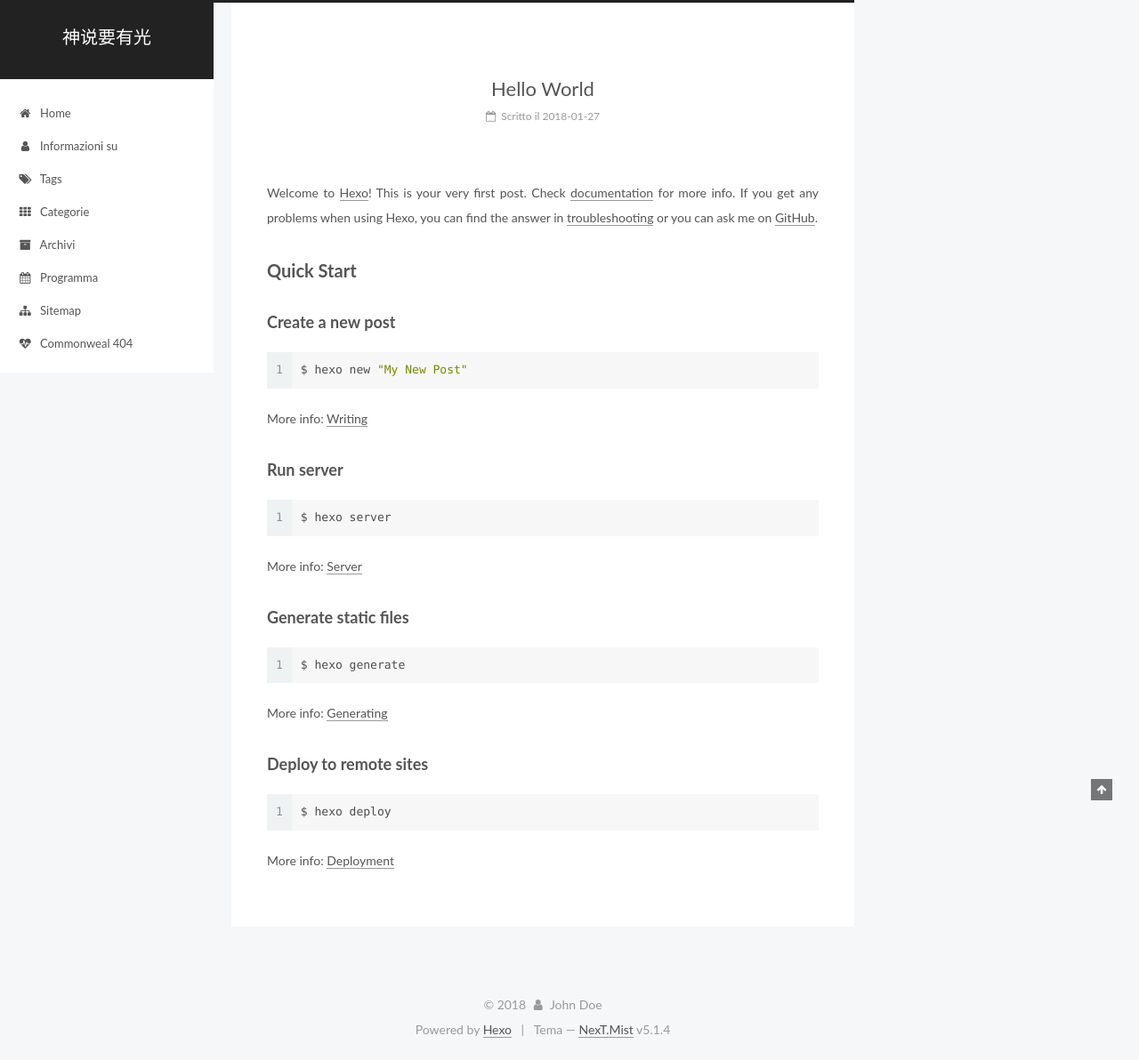
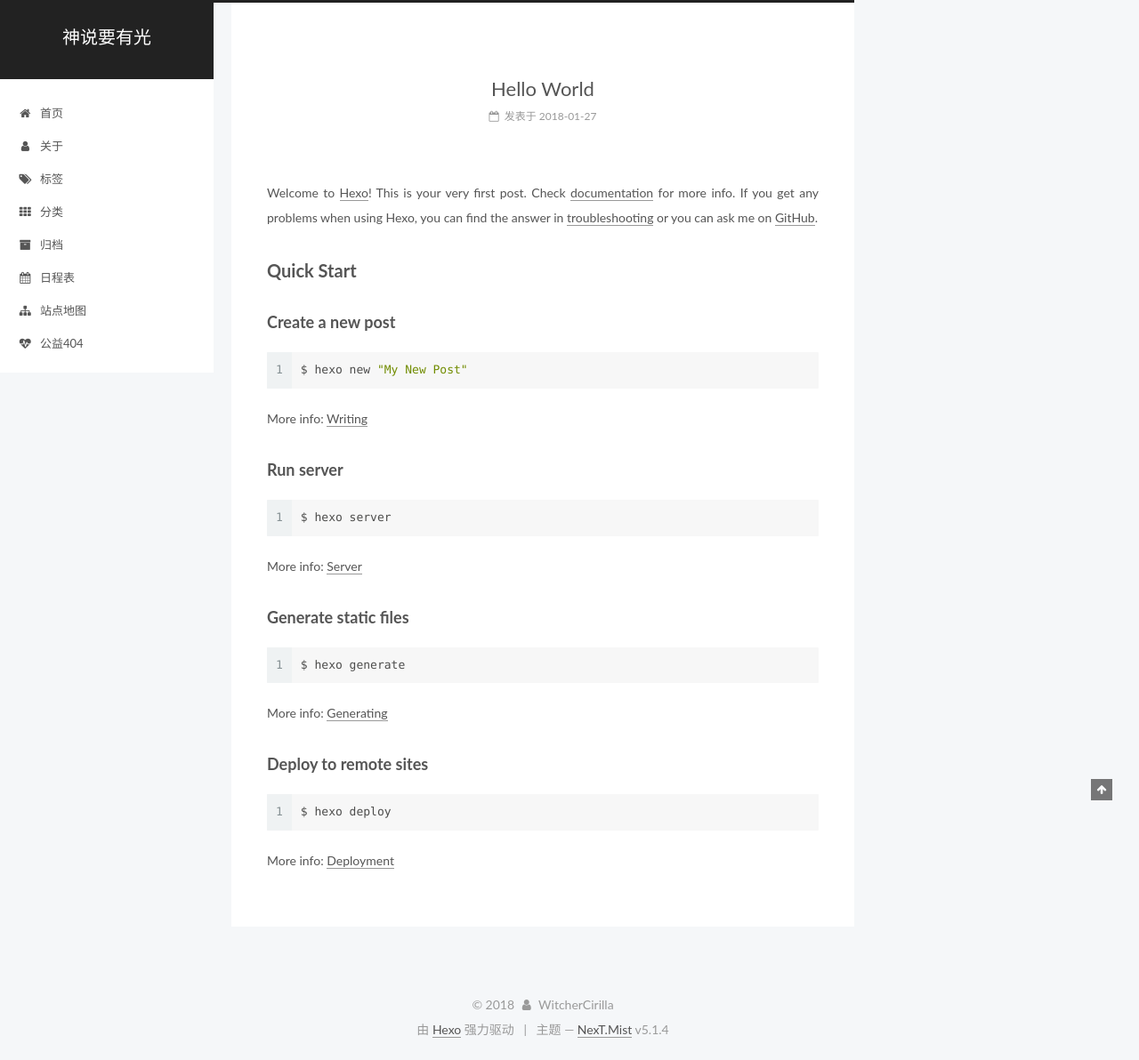
Before and after one commit to WitcherCirilla/witchercirilla.github.io, a plain HTML site: page 2018/01/27/hello-world/index.html in a window 1280 px wide. Shown: the whole page at 89% size. Drawn offline with Linux system fonts and the light colour scheme.

Commit message:
Site updated: 2018-02-01 19:21:11

```diff
--- a/2018/01/27/hello-world/index.html
+++ b/2018/01/27/hello-world/index.html
@@ -5,7 +5,7 @@
 
 
 
-<html class="theme-next mist use-motion" lang="">
+<html class="theme-next mist use-motion" lang="zh-Hans">
 <head>
   <meta charset="UTF-8"/>
 <meta http-equiv="X-UA-Compatible" content="IE=edge" />
@@ -85,6 +85,7 @@
 <meta property="og:url" content="http://yoursite.com/2018/01/27/hello-world/index.html">
 <meta property="og:site_name" content="神说要有光">
 <meta property="og:description" content="Welcome to Hexo! This is your very first post. Check documentation for more info. If you get any problems when using Hexo, you can find the answer in troubleshooting or you can ask me on GitHub. Quick">
+<meta property="og:locale" content="zh-Hans">
 <meta property="og:updated_time" content="2018-01-27T06:28:53.047Z">
 <meta name="twitter:card" content="summary">
 <meta name="twitter:title" content="Hello World">
@@ -104,7 +105,7 @@
     motion: {"enable":true,"async":false,"transition":{"post_block":"fadeIn","post_header":"slideDownIn","post_body":"slideDownIn","coll_header":"slideLeftIn","sidebar":"slideUpIn"}},
     duoshuo: {
       userId: '0',
-      author: 'Autore'
+      author: '博主'
     },
     algolia: {
       applicationID: '',
@@ -136,7 +137,7 @@
 
 </head>
 
-<body itemscope itemtype="http://schema.org/WebPage" lang="">
+<body itemscope itemtype="http://schema.org/WebPage" lang="zh-Hans">
 
 
 
@@ -184,7 +185,7 @@
 
               <i class="menu-item-icon fa fa-fw fa-home"></i> <br />
 
-            Home
+            首页
           </a>
         </li>
 
@@ -194,7 +195,7 @@
 
               <i class="menu-item-icon fa fa-fw fa-user"></i> <br />
 
-            Informazioni su
+            关于
           </a>
         </li>
 
@@ -204,7 +205,7 @@
 
               <i class="menu-item-icon fa fa-fw fa-tags"></i> <br />
 
-            Tags
+            标签
           </a>
         </li>
 
@@ -214,7 +215,7 @@
 
               <i class="menu-item-icon fa fa-fw fa-th"></i> <br />
 
-            Categorie
+            分类
           </a>
         </li>
 
@@ -224,7 +225,7 @@
 
               <i class="menu-item-icon fa fa-fw fa-archive"></i> <br />
 
-            Archivi
+            归档
           </a>
         </li>
 
@@ -234,7 +235,7 @@
 
               <i class="menu-item-icon fa fa-fw fa-calendar"></i> <br />
 
-            Programma
+            日程表
           </a>
         </li>
 
@@ -244,7 +245,7 @@
 
               <i class="menu-item-icon fa fa-fw fa-sitemap"></i> <br />
 
-            Sitemap
+            站点地图
           </a>
         </li>
 
@@ -254,7 +255,7 @@
 
               <i class="menu-item-icon fa fa-fw fa-heartbeat"></i> <br />
 
-            Commonweal 404
+            公益404
           </a>
         </li>
 
@@ -294,7 +295,7 @@
     <link itemprop="mainEntityOfPage" href="http://yoursite.com/2018/01/27/hello-world/">
 
     <span hidden itemprop="author" itemscope itemtype="http://schema.org/Person">
-      <meta itemprop="name" content="John Doe">
+      <meta itemprop="name" content="WitcherCirilla">
       <meta itemprop="description" content="">
       <meta itemprop="image" content="/images/avatar.gif">
     </span>
@@ -318,9 +319,9 @@
                 <i class="fa fa-calendar-o"></i>
               </span>
 
-                <span class="post-meta-item-text">Scritto il</span>
+                <span class="post-meta-item-text">发表于</span>
 
-              <time title="Post creato" itemprop="dateCreated datePublished" datetime="2018-01-27T14:28:53+08:00">
+              <time title="创建于" itemprop="dateCreated datePublished" datetime="2018-01-27T14:28:53+08:00">
                 2018-01-27
               </time>
 
@@ -437,10 +438,10 @@
 
         <ul class="sidebar-nav motion-element">
           <li class="sidebar-nav-toc sidebar-nav-active" data-target="post-toc-wrap">
-            Indice
+            文章目录
           </li>
           <li class="sidebar-nav-overview" data-target="site-overview-wrap">
-            Panoramica
+            站点概览
           </li>
         </ul>
 
@@ -449,7 +450,7 @@
         <div class="site-overview">
           <div class="site-author motion-element" itemprop="author" itemscope itemtype="http://schema.org/Person">
 
-              <p class="site-author-name" itemprop="name">John Doe</p>
+              <p class="site-author-name" itemprop="name">WitcherCirilla</p>
               <p class="site-description motion-element" itemprop="description"></p>
           </div>
 
@@ -461,7 +462,7 @@
                 <a href="/archives/">
 
                   <span class="site-state-item-count">1</span>
-                  <span class="site-state-item-name">posts</span>
+                  <span class="site-state-item-name">日志</span>
                 </a>
               </div>
 
@@ -521,13 +522,13 @@
   <span class="with-love">
     <i class="fa fa-user"></i>
   </span>
-  <span class="author" itemprop="copyrightHolder">John Doe</span>
+  <span class="author" itemprop="copyrightHolder">WitcherCirilla</span>
 
 
 </div>
 
 
-  <div class="powered-by">Powered by <a class="theme-link" target="_blank" href="https://hexo.io">Hexo</a></div>
+  <div class="powered-by">由 <a class="theme-link" target="_blank" href="https://hexo.io">Hexo</a> 强力驱动</div>
 
 
 
@@ -535,7 +536,7 @@
 
 
 
-  <div class="theme-info">Tema &mdash; <a class="theme-link" target="_blank" href="https://github.com/iissnan/hexo-theme-next">NexT.Mist</a> v5.1.4</div>
+  <div class="theme-info">主题 &mdash; <a class="theme-link" target="_blank" href="https://github.com/iissnan/hexo-theme-next">NexT.Mist</a> v5.1.4</div>
 
 
 
```
Also changed, not shown: archives/2018/01/index.html (+19 -18 lines), archives/2018/index.html (+19 -18 lines), archives/index.html (+19 -18 lines), index.html (+20 -19 lines).
